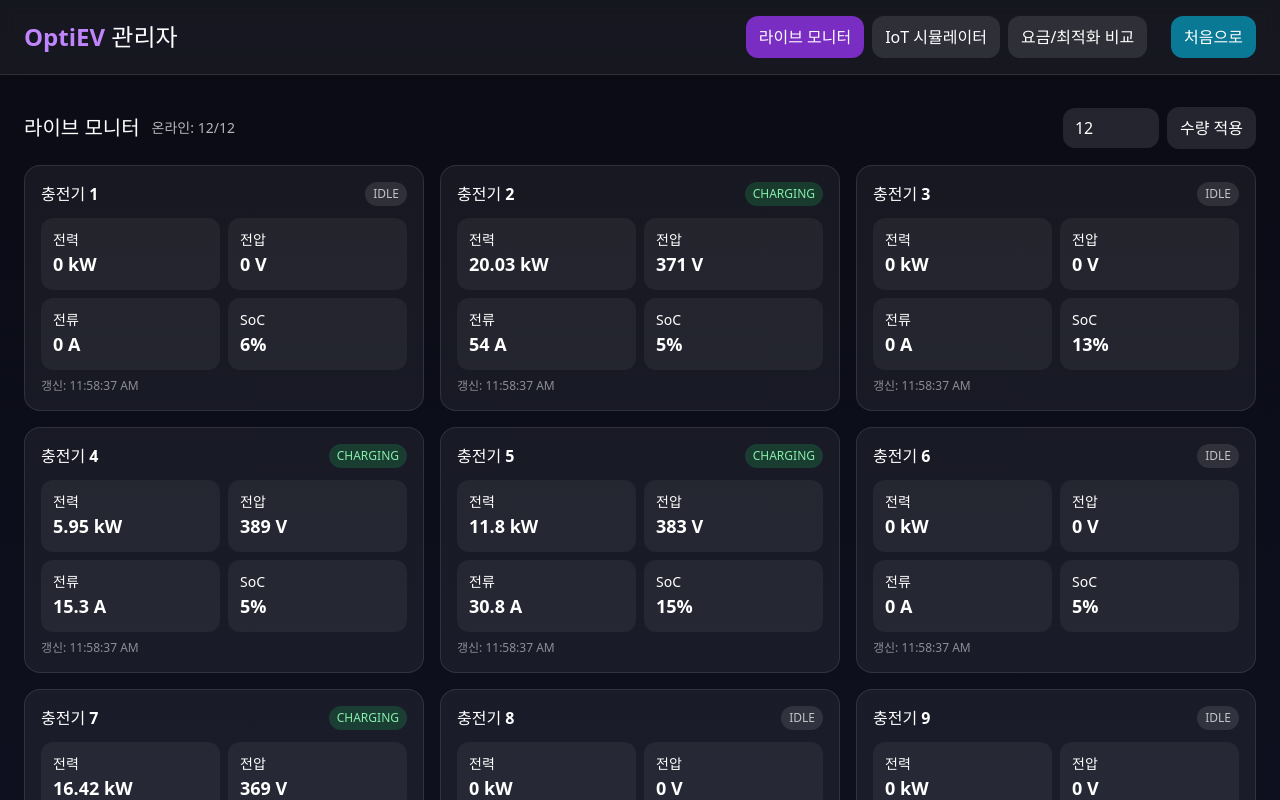
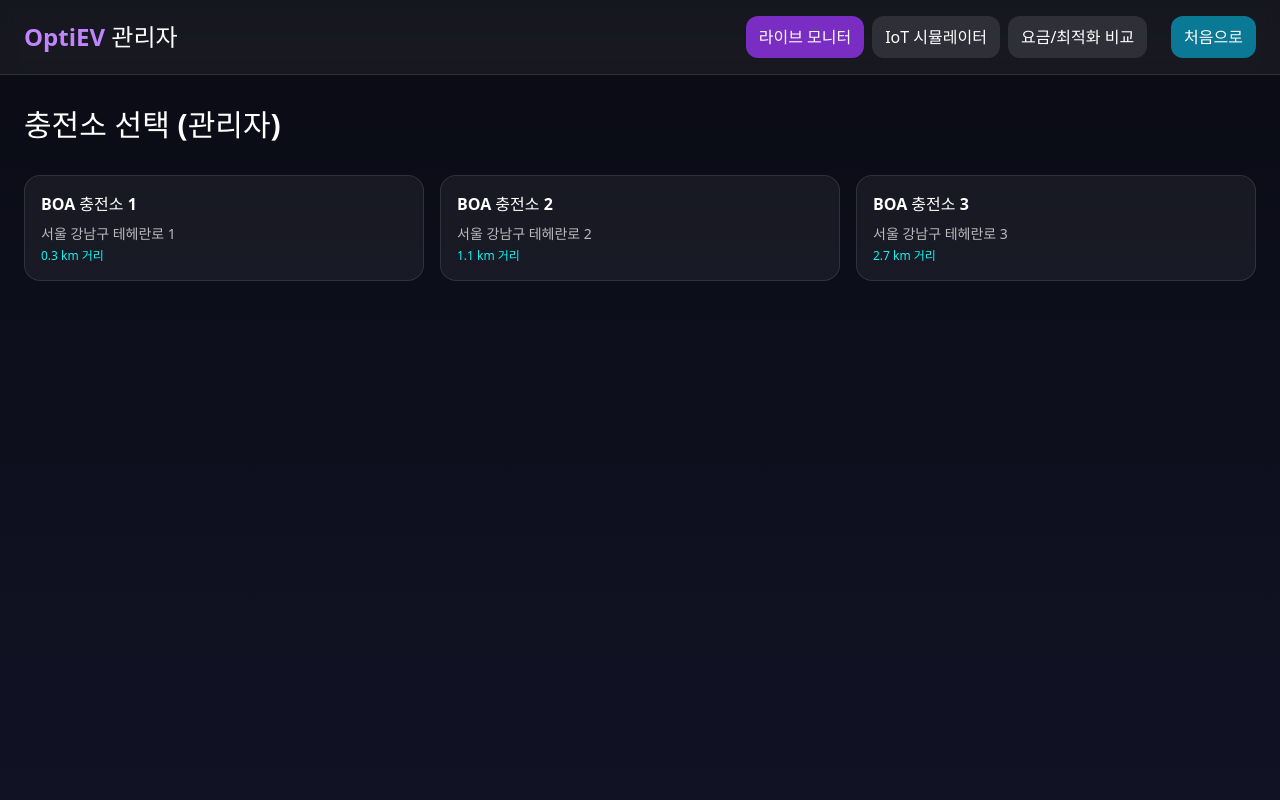
Before and after one commit to BOA-Capstone/BOA-front, a React (Vite) app: page /admin in a window 1280 px wide. Shown: the top 800 px of the page. Built offline with nearby package versions, Linux system fonts and the light colour scheme.

Commit message:
feat : 라이브 모니터 페이지 수정

```diff
--- a/src/components/admin/LiveMonitor.tsx
+++ b/src/components/admin/LiveMonitor.tsx
@@ -1,100 +1,25 @@
-import React, { useEffect, useMemo, useState } from "react";
+import React, { useState } from "react";
+import AdminStationSelectCard from "./AdminStationSelectCard";
+import AdminChargerGrid from "./AdminChargerGrid";
 
-type ChargerRow = {
-    id: number;
-    name: string;
-    status: "IDLE" | "CHARGING" | "FAULT";
-    powerKw: number;
-    volt: number;
-    amp: number;
-    soc: number;
-    updatedAt: string;
-};
+const AdminMonitorPanel: React.FC = () => {
+    const [selectedStationId, setSelectedStationId] = useState<number | null>(null);
 
-function makeRows(n: number): ChargerRow[] {
-    return Array.from({ length: n }).map((_, i) => ({
-        id: i + 1,
-        name: `충전기 ${i + 1}`,
-        status: "IDLE",
-        powerKw: 0,
-        volt: 0,
-        amp: 0,
-        soc: Math.round(Math.random() * 20),
-        updatedAt: new Date().toISOString(),
-    }));
-}
-
-/** 실제 연동된 충전소라고 가정 (수량 가변) */
-const LiveMonitor: React.FC<{ initialCount?: number }> = ({ initialCount = 12 }) => {
-    const [count, setCount] = useState(initialCount);
-    const [rows, setRows] = useState<ChargerRow[]>(() => makeRows(initialCount));
-
-    // 더미 라이브 업데이트 (나중에 MQTT 수신으로 교체)
-    useEffect(() => {
-        const t = setInterval(() => {
-            setRows(prev =>
-                prev.map(r => {
-                    const charging = Math.random() > 0.4;
-                    const amp = charging ? +(10 + Math.random() * 60).toFixed(1) : 0;
-                    const volt = charging ? 360 + Math.round(Math.random() * 40) : 0;
-                    const powerKw = +((amp * volt) / 1000).toFixed(2);
-                    const soc = Math.min(100, r.soc + (charging ? Math.random() * 1.5 : 0));
-                    const status: ChargerRow["status"] = charging ? "CHARGING" : (Math.random() < 0.02 ? "FAULT" : "IDLE");
-                    return { ...r, amp, volt, powerKw, soc, status, updatedAt: new Date().toISOString() };
-                })
-            );
-        }, 1500);
-        return () => clearInterval(t);
-    }, []);
-
-    // 수량 변경(운영 충전기 수 바뀌는 상황 가정)
-    const applyCount = () => setRows(makeRows(count));
-
-    const online = useMemo(
-        () => rows.filter(r => r.status !== "FAULT").length,
-        [rows]
-    );
+    if (selectedStationId == null) {
+        return (
+            <AdminStationSelectCard
+                selectedId={selectedStationId}
+                onSelect={(id) => setSelectedStationId(id)}
+            />
+        );
+    }
 
     return (
-        <section>
-            <div className="mb-4 flex items-center gap-3">
-                <h2 className="text-xl font-semibold">라이브 모니터</h2>
-                <div className="text-sm text-white/70">온라인: {online}/{rows.length}</div>
-                <div className="ml-auto flex items-center gap-2">
-                    <input
-                        type="number" min={1} max={64}
-                        className="px-3 py-2 rounded-xl bg-white/10 w-24"
-                        value={count}
-                        onChange={e => setCount(+e.target.value)}
-                    />
-                    <button onClick={applyCount} className="px-3 py-2 rounded-xl bg-white/10 hover:bg-white/20">수량 적용</button>
-                </div>
-            </div>
-
-            <div className="grid sm:grid-cols-2 lg:grid-cols-3 2xl:grid-cols-4 gap-4">
-                {rows.map(r => (
-                    <div key={r.id} className="rounded-2xl p-4 bg-white/5 border border-white/10">
-                        <div className="flex items-center justify-between">
-                            <div className="font-semibold">{r.name}</div>
-                            <span className={`text-xs px-2 py-1 rounded-full ${r.status === "CHARGING" ? "bg-green-500/20 text-green-300"
-                                    : r.status === "FAULT" ? "bg-red-500/20 text-red-300"
-                                        : "bg-white/10 text-white/70"
-                                }`}>{r.status}</span>
-                        </div>
-
-                        <div className="mt-3 grid grid-cols-2 gap-2 text-sm">
-                            <div className="bg-white/5 rounded-xl p-3">전력<div className="text-lg font-bold">{r.powerKw} kW</div></div>
-                            <div className="bg-white/5 rounded-xl p-3">전압<div className="text-lg font-bold">{r.volt} V</div></div>
-                            <div className="bg-white/5 rounded-xl p-3">전류<div className="text-lg font-bold">{r.amp} A</div></div>
-                            <div className="bg-white/5 rounded-xl p-3">SoC<div className="text-lg font-bold">{r.soc.toFixed(0)}%</div></div>
-                        </div>
-
-                        <div className="mt-2 text-xs text-white/50">갱신: {new Date(r.updatedAt).toLocaleTimeString()}</div>
-                    </div>
-                ))}
-            </div>
-        </section>
+        <AdminChargerGrid
+            stationId={selectedStationId}
+            onBack={() => setSelectedStationId(null)}
+        />
     );
 };
 
-export default LiveMonitor;
+export default AdminMonitorPanel;
```
